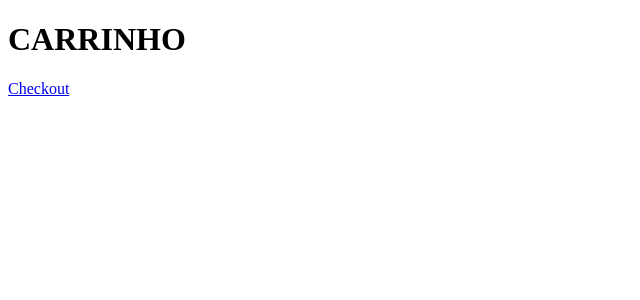
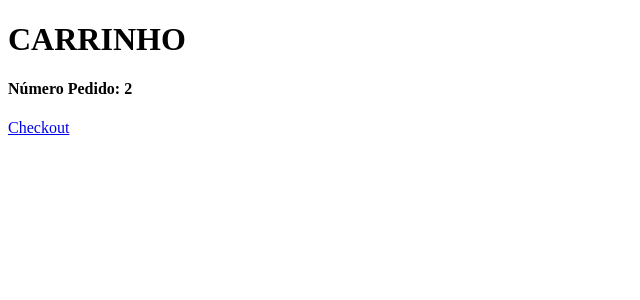
Before and after one commit to leobrda/FirstEcommerce, a Django app: page /carrinho/ in a window 1280 px wide. Shown: the part 42-342 px from the top of the page, without its empty margins (0-640 px from the left). Run offline with Django 5.2, Linux system fonts and the light colour scheme; a user stored in the database is signed in; tables that the repository leaves empty hold one stand-in row (values such as "Sample post"); some libraries are stand-ins or nearby versions.

Commit message:
Itens dentro do carrinho

```diff
--- a/loja/novos_context.py
+++ b/loja/novos_context.py
@@ -7,7 +7,9 @@ def carrinho(request):
     if request.user.is_authenticated:
         cliente = request.user.cliente
     else:
-       print('nao logado')
+        return {
+            'quantidade_produtos_carrinho': quantidade_produtos_carrinho
+        }
 
     pedido, criado = Pedido.objects.get_or_create(cliente=cliente, finalizado=False)
 
--- a/loja/templates/carrinho.html
+++ b/loja/templates/carrinho.html
@@ -3,5 +3,16 @@
 
 {% block body %}
     <h1>CARRINHO</h1>
+    <h4>Número Pedido: {{ pedido.id }}</h4>
+
+
+    {% for item in itens_pedido %}
+        <p>
+            <img src="{{ item.item_estoque.produto.imagem.url }}" width="50" height="70">
+            Produto: {{ item.item_estoque.produto.nome }}; Cor: {{ item.item_estoque.cor.nome }}; Tamanho: {{ item.item_estoque.tamanho }}; Quantidade: {{ item.quantidade }}
+        </p>
+    {% endfor %}
+
+
     <a href="{% url 'checkout' %}">Checkout</a>
 {% endblock %}
--- a/loja/views.py
+++ b/loja/views.py
@@ -74,7 +74,18 @@ def adicionar_carrinho(request, id_produto):
 
 
 def carrinho(request):
-    return render(request, 'carrinho.html')
+    if request.user.is_authenticated:
+        cliente = request.user.cliente
+
+    pedido, criado = Pedido.objects.get_or_create(cliente=cliente, finalizado=False)
+    itens_pedido = ItensPedido.objects.filter(pedido=pedido)
+
+    context = {
+        'itens_pedido': itens_pedido,
+        'pedido': pedido,
+    }
+
+    return render(request, 'carrinho.html', context=context)
 
 
 def checkout(request):
```
